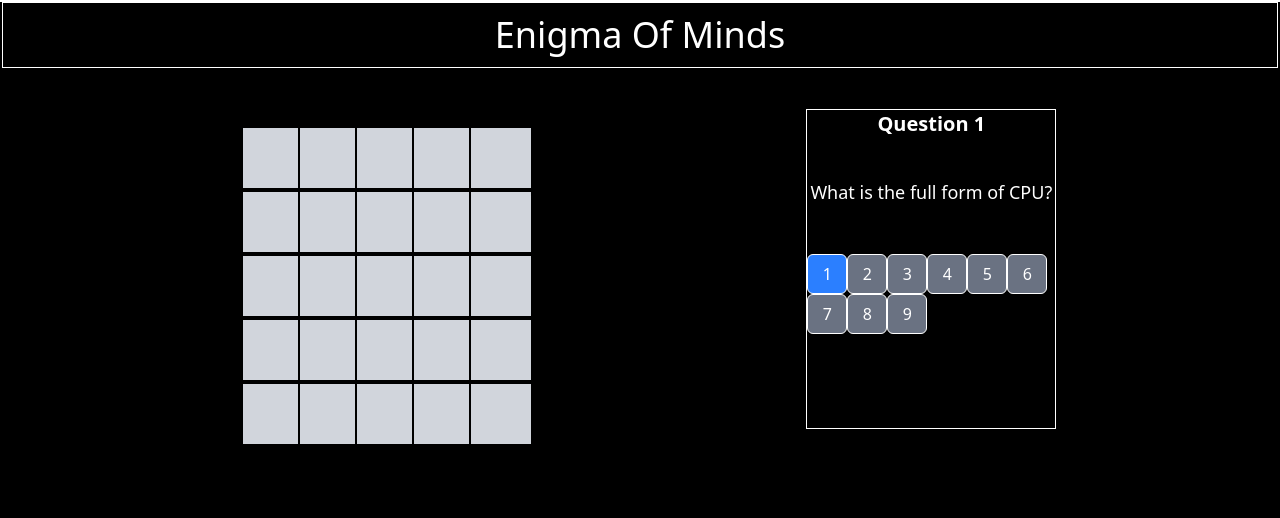
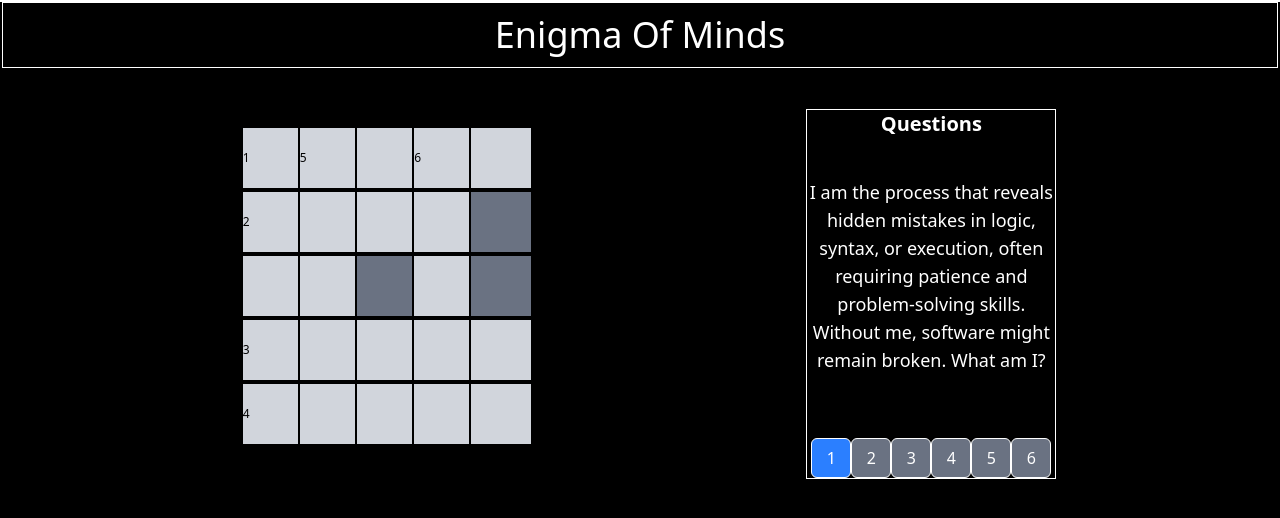
Before and after one commit to mohanaswarupaseepana/Genius-Gateway, a React (Vite) app: page /level1 in a window 1280 px wide. Shown: the top 518 px of the page. Built offline with nearby package versions, Linux system fonts and the light colour scheme.

Commit message:
level-1 continution

```diff
--- a/src/components/Level1.jsx
+++ b/src/components/Level1.jsx
@@ -3,51 +3,112 @@ import React, { useState } from "react";
 const Level1 = () => {
   // Questions Array
   const questions = [
-    "What is the full form of CPU?",
-    "Which language is used for web development?",
-    "What does RAM stand for?",
-    "Which data structure follows FIFO principle?",
-    "What is the main function of an operating system?",
-    "Which protocol is used for web communication?",
-    "What is the primary key in databases?",
-    "What is the binary representation of 5?",
-    "Which programming language is mainly used for AI?",
+    "I am the process that reveals hidden mistakes in logic, syntax, or execution, often requiring patience and problem-solving skills. Without me, software might remain broken. What am I?",
+    "In computer science and mathematics, which term is used to represent the difference or change in a variable, often appearing in equations or algorithms to calculate differences between values?",
+    "In programming, I can be called with a status code to terminate execution, and in some cases, I clean up resources before doing so. In shell scripts, I signify the end of a process. What am I?",
+    "Which communication system, once widely used for sending written messages over long distances, relied on teleprinters and was commonly used by businesses before the advent of fax and email?",
+    "In operating systems, I can be set to send a signal after a specified time interval, often used to interrupt sleeping processes or enforce timeouts. What am I?",
+    "What word describes the action of forcefully removing an unauthorized user from a system or network?",
+    "What word means to express something verbally, and can also relate to speech synthesis in AI and voice assistants?"
   ];
 
-  // State to track the current question index
-  const [currentQuestionIndex, setCurrentQuestionIndex] = useState(0);
+  // State to track the current question indices
+  const [currentQuestionIndices, setCurrentQuestionIndices] = useState([0]);
+
+  // State to track the answers entered by the user
+  const [answers, setAnswers] = useState(Array(7).fill("")); // 7 questions, 7 answers
+
+  const handleButtonClick = (index) => {
+    if (index === 0) {
+      setCurrentQuestionIndices([0, 1]); // Show both question 1 and question 2 for button 1
+    } else {
+      setCurrentQuestionIndices([index + 1]); // Adjust index for other buttons
+    }
+  };
+
+  // Function to handle input change (answer input)
+  const handleAnswerChange = (index, value) => {
+    const newAnswers = [...answers];
+    newAnswers[index] = value; // Update the answer at the specified index
+    setAnswers(newAnswers);
+  };
+
+  // Coordinates for solid cells with unique block numbers
+  const solidCells = [9, 12, 14]; // Indices for solid grid cells (1,4), (2,2), (2,4)
+
+  // Block Numbers for grid
+  const blockNumbers = {
+    "0:0": 1,
+    "0:1": 5,
+    "0:3": 6,
+    "1:0": 2,
+    "3:0": 3,
+    "4:0": 4
+  };
 
   return (
-    <div className="bg-black h-screen ">
+    <div className="bg-black h-screen">
       {/* Title */}
       <p className="text-white text-4xl border p-3 m-0.5 flex justify-center">Enigma Of Minds</p>
 
       {/* Flex container for grid and questions */}
-      <div className=" space-x-10 mt-10 flex justify-evenly border">
+      <div className="space-x-10 mt-10 flex justify-evenly border">
         {/* Crossword Grid */}
-        <div className="grid grid-cols-5 p-4 w-[320px]  h-[320px] border">
-          {Array.from({ length: 25 }, (_, index) => (
-            <button
-              key={index}
-              className="w-16 h-16 bg-gray-300 border-2 border-black"
-            ></button>
-          ))}
+        <div className="grid grid-cols-5 p-4 w-[320px] h-[320px] border">
+          {Array.from({ length: 25 }, (_, index) => {
+            const row = Math.floor(index / 5); // Row calculation
+            const col = index % 5; // Column calculation
+            const cellKey = `${row}:${col}`;
+            const blockNumber = blockNumbers[cellKey]; // Get block number from map
+
+            return (
+              <div
+                key={index}
+                className={`w-16 h-16 border-2 border-black flex items-center justify-center ${
+                  solidCells.includes(index)
+                    ? "bg-gray-500 text-white" // Solid cells
+                    : "bg-gray-300"
+                }`}
+              >
+                {/* Block Number Display */}
+                {blockNumber && (
+                  <span className="text-xs text-black">{blockNumber}</span>
+                )}
+
+                {/* Only interactive cells for user input */}
+                {!solidCells.includes(index) && (
+                  <input
+                    type="text"
+                    value={answers[index - 3]} // Adjust answer for dynamic index
+                    onChange={(e) => handleAnswerChange(index - 3, e.target.value)}
+                    className="w-full h-full bg-transparent text-center border-none"
+                    placeholder=""
+                  />
+                )}
+              </div>
+            );
+          })}
         </div>
 
         {/* Questions Section */}
         <div className="text-white w-[250px] flex flex-col gap-6 items-center border">
-          <h2 className="text-xl font-bold mb-4">Question {currentQuestionIndex + 1}</h2>
-          <p className="text-lg mb-6 text-center">{questions[currentQuestionIndex]}</p>
+          <h2 className="text-xl font-bold mb-4">Questions</h2>
+          <div className="text-lg mb-6 text-center">
+            {/* Display multiple questions if multiple indices are present */}
+            {currentQuestionIndices.map((index) => (
+              <p key={index} className="mb-4">{questions[index]}</p>
+            ))}
+          </div>
 
           {/* Navigation Buttons */}
-          <div className="grid-cols-9">
-            {questions.map((_, index) => (
+          <div className="grid-cols-6">
+            {Array.from({ length: 6 }).map((_, index) => (
               <button
                 key={index}
                 className={`w-10 h-10 border rounded-md ${
-                  currentQuestionIndex === index ? "bg-blue-500" : "bg-gray-500"
+                  currentQuestionIndices.includes(index) ? "bg-blue-500" : "bg-gray-500"
                 } text-white`}
-                onClick={() => setCurrentQuestionIndex(index)}
+                onClick={() => handleButtonClick(index)}
               >
                 {index + 1}
               </button>
```
